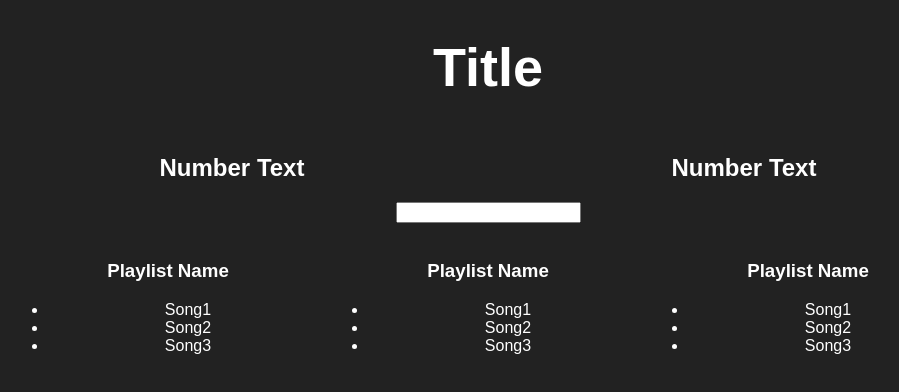
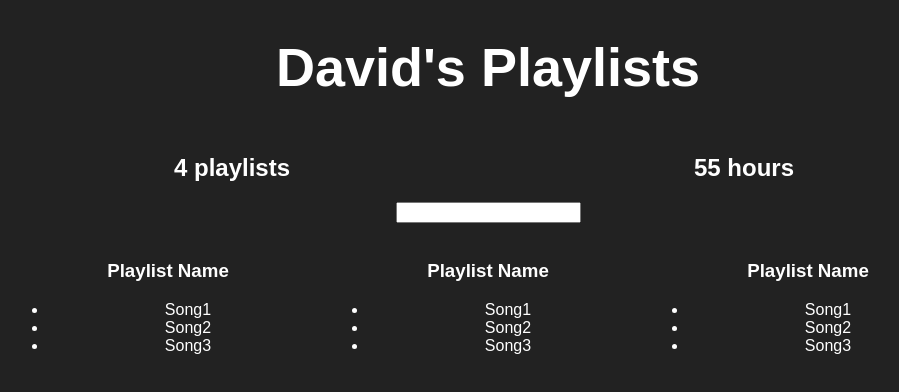
Before and after one commit to fun831/better-playlists, a React (Create React App) app: page / in a window 1280 px wide. Shown: the top 392 px of the page, without its empty margins (152-1051 px from the left). Built offline with nearby package versions, Linux system fonts and the light colour scheme.

Commit message:
added a fake server data to title and aggregate counters

```diff
--- a/src/App.js
+++ b/src/App.js
@@ -5,12 +5,67 @@
 let defaultStyle = {
   color:  '#fff'
 }
+let fakeServerData = {
+  user: {
+    name: 'David',
+    playlists: [
+      {
+        name: 'My favs',
+        songs: [
+          {name: 'Move along', duration: 136},
+          {name: 'Miss you', duration: 210},
+          {name: 'Simple', duration: 178}
+        ]
+      },
+      {
+        name: 'Discover Weekly',
+        songs: [
+          {name: 'Cancion', duration: 321},
+          {name: 'Musica', duration: 321},
+          {name: 'Baila', duration: 444}
+        ]
+      },
+      {
+        name: 'The Best!',
+        songs: [
+          {name: 'Sing', duration: 321},
+          {name: 'Beautiful Day', duration: 321},
+          {name: 'All The Small Things', duration: 198}
+        ]
+      },
+      {
+        name: 'Rainy Day',
+        songs: [
+          {name: 'Why', duration: 321},
+          {name: 'Rain Falls', duration: 321},
+          {name: 'Sunshine', duration: 234}
+        ]
+      }
+    ]
+  }
+};
 
-class Aggregate extends Component {
+class PlaylistCounter extends Component {
   render() {
     return(
       <div style={{...defaultStyle, width: '40%', display: 'inline-block'}}>
-        <h2>Number Text</h2>
+        <h2>{this.props.playlists.length} playlists</h2>
+      </div>
+    );
+  }
+}
+
+class HoursCounter extends Component {
+  render() {
+    let allSongs = this.props.playlists.reduce((songs, eachPlaylist) => {
+      return songs.concat(eachPlaylist.songs)
+    },[])
+    let totalDuration = allSongs.reduce((sum, eachSong) => {
+      return sum + eachSong.duration
+    }, 0)
+    return(
+      <div style={{...defaultStyle, width: '40%', display: 'inline-block'}}>
+        <h2>{Math.round(totalDuration/60)} hours</h2>
       </div>
     );
   }
@@ -44,16 +99,32 @@
 }
 
 class App extends Component {
+  constructor(){
+    super();
+    this.state = { serverData: {}}
+  }
+
+  componentDidMount() {
+    setTimeout(() => {
+      this.setState({serverData: fakeServerData});
+  }, 1000);
+  }
   render() {
     return (
       <div className="App">
-        <h1>Title</h1>
-        <Aggregate/>
-        <Aggregate/>
-        <Filter/>
-        <Playlist/>
-        <Playlist/>
-        <Playlist/>
+        {this.state.serverData.user ?
+        <div>
+          <h1 style={{...defaultStyle, 'font-size': '54px'}}>
+          {this.state.serverData.user.name}'s Playlists
+        </h1>
+          <PlaylistCounter playlists={this.state.serverData.user.playlists}/>
+          <HoursCounter playlists={this.state.serverData.user.playlists}/>
+          <Filter/>
+          <Playlist/>
+          <Playlist/>
+          <Playlist/>
+        </div> : <h1 style={defaultStyle}>Loading...</h1>
+        }
       </div>
     );
   }
```
